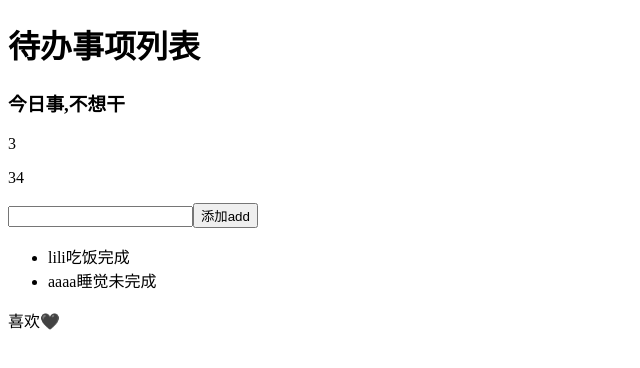
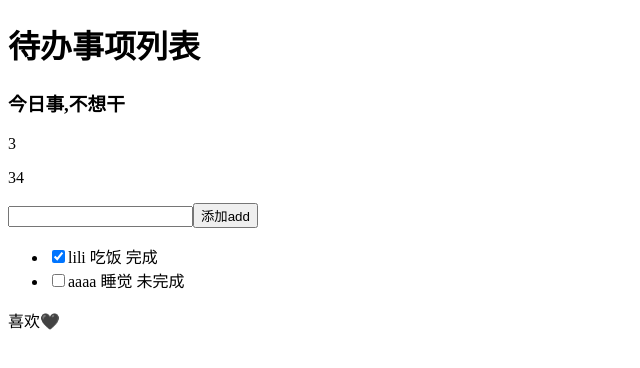
Before and after one commit to clariceBYgit/react-01, a React (Create React App) app: page / in a window 1280 px wide. Shown: the top 368 px of the page, without its empty margins (0-640 px from the left). Built offline with nearby package versions, Linux system fonts and the light colour scheme.

Commit message:
todolist 已完成

```diff
--- a/src/App.js
+++ b/src/App.js
@@ -62,6 +62,21 @@ export default class App extends Component {
 
   }
 
+  // 改变checkbox的状态
+  onOkChange = (id) => {
+    this.setState((preState)=>{
+      return {
+        todos: preState.todos.map(todo => {
+          if (todo.id === id) {
+            todo.isOk = !todo.isOk
+          }
+
+          return todo
+        })
+      }
+    })
+  }
+
   render() {
     return (
       <Fragment>
@@ -69,7 +84,7 @@ export default class App extends Component {
           {this.state.title}
         </TodoHeader>
         <TodoInput addTodo={this.addTodo} />
-        <TodoList todos={this.state.todos} />
+        <TodoList onOkChange={this.onOkChange} todos={this.state.todos} />
         <Like />
       </Fragment>
     )
--- a/src/components/TodoList/TodoItem.js
+++ b/src/components/TodoList/TodoItem.js
@@ -1,13 +1,42 @@
 import React, { Component } from 'react'
 
+
 export default class TodoItem extends Component {
+
+  hanleCheckbox = () => {
+    // 写法1
+  //  this.props.onOkChange && this.props.onOkChange(this.props.id)
+  // 实际项目中   写法1
+   /* const {
+      onOkChange,
+      id
+    } = this.props
+    onOkChange && onOkChange(id)
+    */
+  //  实际项目中 写法2
+    const {
+      onOkChange = () => {},  //若没有传的时候，直接默认给一个空函数，不会报错
+      id
+    } = this.props
+     onOkChange(id)
+  }
   render() {
-    console.log(this.props)
+
+    const {
+      isOk,
+      title,
+      peo
+    } = this.props
+
     return (
       <li>
-        {this.props.peo}
-        {this.props.title}
-        {this.props.isOk? '完成' : '未完成'}
+
+        <input type='checkbox'
+          checked={isOk}
+          onChange={this.hanleCheckbox}
+        />
+        <span>{peo} {title} {isOk? '完成' : '未完成'}</span>
+
 
 
       </li>
--- a/src/components/TodoList/index.js
+++ b/src/components/TodoList/index.js
@@ -1,8 +1,21 @@
 import React, { Component } from 'react'
 import TodoItem from './TodoItem'
+import PropTypes from 'prop-types'
+
+
 export default class TodoList extends Component {
+  static propTypes = {
+    todos: PropTypes.arrayOf(PropTypes.shape({
+      id: PropTypes.number.isRequired,
+      title: PropTypes.string.isRequired,
+      isOk: PropTypes.bool.isRequired
+    })).isRequired,
+    onOkChange:PropTypes.func
+  }
+
+
   render() {
-    console.log(this.props.todos)
+    // console.log(this.props.todos)
     return (
       <ul>
         {
@@ -18,7 +31,9 @@ export default class TodoList extends Component {
               // 方法二：会更好一些
               <TodoItem
               key={todo.id}
-              {...todo} />
+              {...todo}
+              onOkChange={this.props.onOkChange}
+              />
             )
           })
 
```
